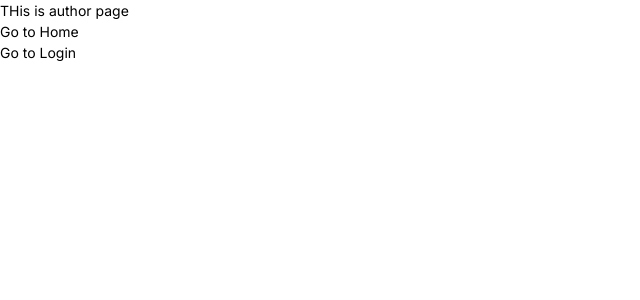
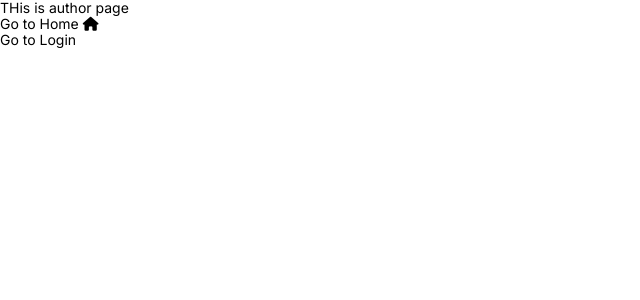
Before and after one commit to QuangHari/FlightBooking, a Vue app: page /author in a window 1280 px wide. Shown: the top 300 px of the page, without its empty margins (0-640 px from the left). Built offline with nearby package versions, Linux system fonts and the light colour scheme.

Commit message:
add more base

```diff
--- a/package.json
+++ b/package.json
@@ -9,6 +9,8 @@
     "preview": "vite preview"
   },
   "dependencies": {
+    "@fortawesome/fontawesome-free": "^6.7.1",
+    "ant-design-vue": "^4.2.6",
     "axios": "^1.7.8",
     "dayjs": "^1.11.13",
     "pinia": "^2.2.8",
--- a/src/assets/tailwind.css
+++ b/src/assets/tailwind.css
@@ -1,4 +1,5 @@
 @import url('https://fonts.googleapis.com/css2?family=Inter:wght@400;500;600;700&display=swap');
+@import '@fortawesome/fontawesome-free/css/all.css';
 
 
 
--- a/src/main.ts
+++ b/src/main.ts
@@ -4,9 +4,13 @@ import App from './App.vue'
 import router from './router';
 import pinia from './stores';
 
+import Antd from 'ant-design-vue';
+import 'ant-design-vue/dist/reset.css';
+
+
 const app = createApp(App);
 
-
+app.use(Antd);
 app.use(router);
 app.use(pinia);
 app.mount('#app');
--- a/src/views/Author.vue
+++ b/src/views/Author.vue
@@ -5,7 +5,10 @@
     </div>
 
     <div>
-      <router-link to="/">Go to Home</router-link></div>
+      <router-link to="/">Go to Home  <i class="fas fa-home"></i> </router-link></div>
+
+
+
     <div>
       <router-link to="/Author">Go to Login</router-link>
     </div>
--- a/src/views/Homepage.vue
+++ b/src/views/Homepage.vue
@@ -4,7 +4,7 @@
         THis is home page
     </div>
     <div>
-      <router-link to="/">Go to Home</router-link></div>
+      <router-link to="/">Go to Home  <i class="fas fa-home"></i> </router-link></div>
     <div>
       <router-link to="/Author">Go to Login</router-link>
     </div>
@@ -12,7 +12,7 @@
 
 <script lang="ts">
 export default {
-  name: 'Author',
+  name: 'Home',
 };
 </script>
 
```
Also changed, not shown: 1 other file (tests, documents, lock files or other folders).
